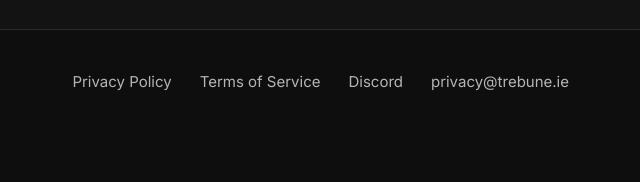
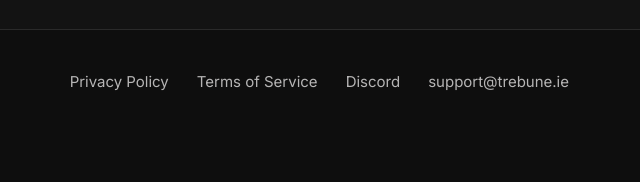
Before and after one commit to DanielBurkeDev/trebune-legal, a plain HTML site: page index.html in a window 1280 px wide. Shown: the part 5054-5236 px from the top of the page, 591-1231 px from the left. Drawn offline with Linux system fonts and the light colour scheme.

Commit message:
Footer: use support@trebune.ie as the contact address
Matches the app's SEND FEEDBACK address. The privacy policy keeps
privacy@trebune.ie.

Co-Authored-By: Claude Opus 5.5 <noreply@anthropic.com>

```diff
--- a/index.html
+++ b/index.html
@@ -203,7 +203,7 @@
       <a href="privacy.html">Privacy Policy</a>
       <a href="terms.html">Terms of Service</a>
       <a href="https://discord.gg/uGkWzAYa5p" target="_blank" rel="noopener">Discord</a>
-      <a href="mailto:privacy@trebune.ie">privacy@trebune.ie</a>
+      <a href="mailto:support@trebune.ie">support@trebune.ie</a>
     </nav>
     <p class="fine">© 2026 Trebune. Made in Ireland. No cookies, no tracking.</p>
   </div>
```
